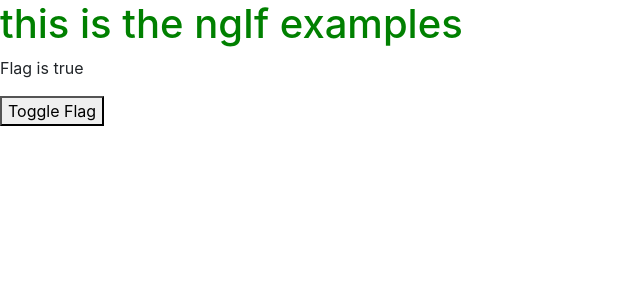
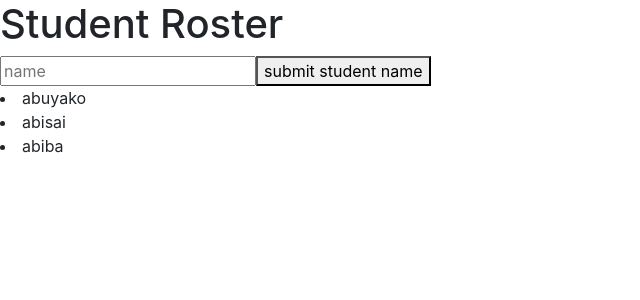
Before and after one commit to abuyako/AngularJs-App, an Angular app: page / in a window 1280 px wide. Shown: the top 300 px of the page, without its empty margins (0-640 px from the left). Built offline with nearby package versions, Linux system fonts and the light colour scheme.

Commit message:
dealing with ngfor

```diff
--- a/src/app/app.component.html
+++ b/src/app/app.component.html
@@ -1,8 +1,6 @@
-<h1 [ngStyle]="{color: getColor()}">this is the ngIf examples </h1>
+<h1> Student Roster </h1>
 
-<p *ngIf="flag; else elseblock" > Flag is true </p>
-<ng-template #elseblock>
-  <p> Flag is false </p>
-</ng-template>
+<input type="text" placeholder="name" [(ngModel)]="currentName">
+<button (click)="add()">submit student name</button>
 
-<button (click)="toggleFlag()">Toggle Flag</button>
+<li *ngFor="let names of studentRoster">{{names}}</li>
--- a/src/app/app.component.ts
+++ b/src/app/app.component.ts
@@ -7,19 +7,11 @@ import { Component } from '@angular/core';
 })
 export class AppComponent {
 
-  flag = true;
+ studentRoster = ['abuyako', 'abisai', 'abiba'];
+ currentName='';
 
-  toggleFlag(){
-    this.flag = !this.flag;
-    return this.flag;
-  }
+ add(){
+  this.studentRoster.push(this.currentName);
+ }
 
-  getColor(){
-
-    if(this.flag === true){
-      return 'green';
-    }else {
-      return 'red';
-    }
-  }
 }
```
